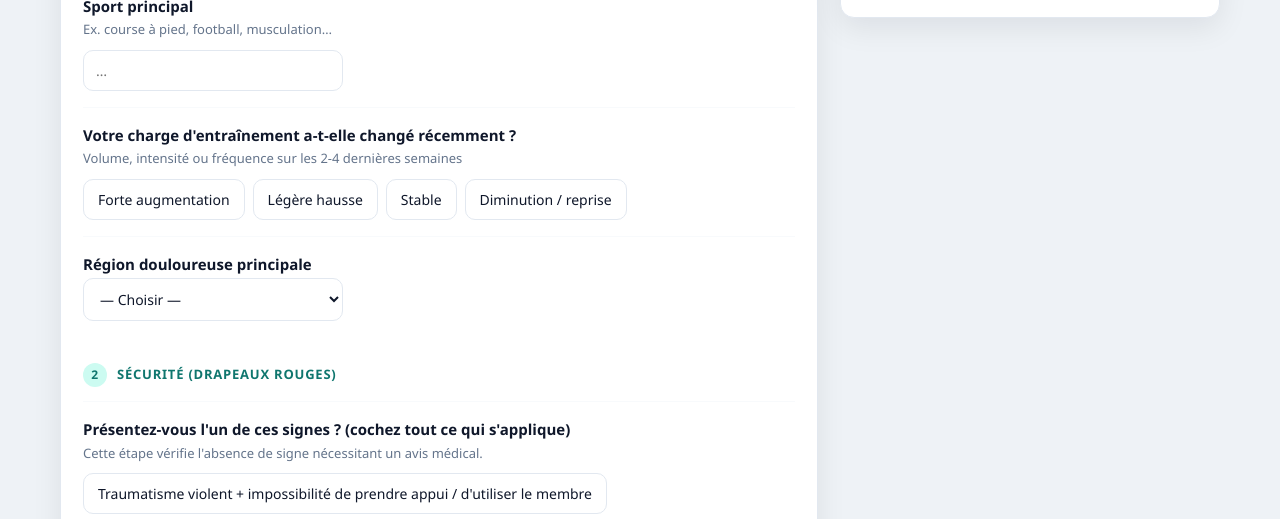
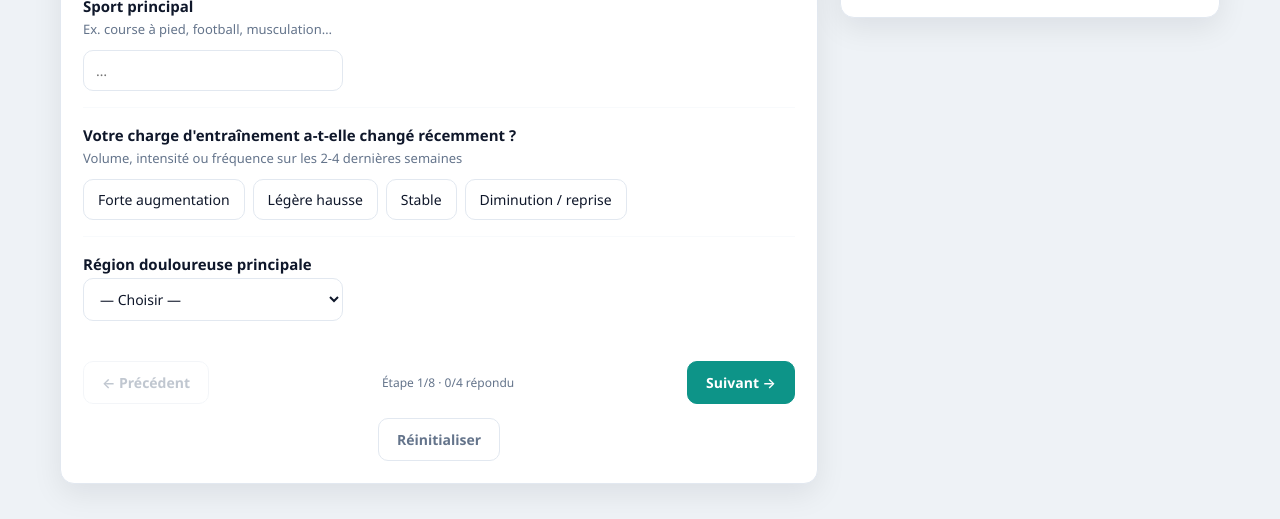
Before and after one commit to nahte33/physio, a plain HTML site: page index.html in a window 1280 px wide. Shown: the part 418-937 px from the top of the page. Drawn offline with Linux system fonts and the light colour scheme.

Commit message:
famille de question une à une

```diff
--- a/index.html
+++ b/index.html
@@ -83,6 +83,9 @@
   button{font-family:inherit;font-size:14px;font-weight:600;border-radius:10px;border:1.5px solid transparent;padding:11px 18px;cursor:pointer;transition:.15s}
   .btn-ghost{background:#fff;border-color:var(--border);color:var(--muted)}
   .btn-ghost:hover{border-color:var(--muted)}
+  .btn-primary{background:var(--primary);border-color:var(--primary);color:#fff}
+  .btn-primary:hover{background:var(--primary-dark);border-color:var(--primary-dark)}
+  button:disabled{opacity:.4;cursor:not-allowed}
 
   /* ---- panneau pronostic ---- */
   .panel{position:sticky;top:16px;padding:20px}
@@ -145,8 +148,12 @@
       <div class="progress-bar"><i id="progress"></i></div>
       <form id="form" autocomplete="off"></form>
       <div class="actions">
+        <button type="button" class="btn-ghost" id="prev">← Précédent</button>
+        <span style="font-size:12px;color:var(--muted);align-self:center" id="answeredCount"></span>
+        <button type="button" class="btn-primary" id="next">Suivant →</button>
+      </div>
+      <div style="display:flex;justify-content:center;margin-top:14px">
         <button type="button" class="btn-ghost" id="reset">Réinitialiser</button>
-        <span style="font-size:12px;color:var(--muted);align-self:center" id="answeredCount"></span>
       </div>
     </div>
 
@@ -286,6 +293,7 @@ const QUESTIONS = [
    ========================================================================= */
 const STORAGE_KEY = "physio_bilan_v1";
 let state = loadState();
+let stepIndex = 0;   // étape (famille de questions) affichée
 
 function loadState(){
   try{ return JSON.parse(localStorage.getItem(STORAGE_KEY)) || {}; }catch(e){ return {}; }
@@ -301,17 +309,24 @@ function visibleQuestions(){
   return QUESTIONS.filter(q => !q.show || q.show(state));
 }
 
+/* familles (sections) actuellement visibles, dans l'ordre, sans doublon */
+function orderedSections(){
+  const secs = [];
+  visibleQuestions().forEach(q=>{ if(!secs.includes(q.section)) secs.push(q.section); });
+  return secs;
+}
+
 function render(){
-  const qs = visibleQuestions();
-  let html = "";
-  let lastSection = null;
-  let sectionNum = 0;
-  qs.forEach(q=>{
-    if(q.section !== lastSection){
-      sectionNum++;
-      lastSection = q.section;
-      html += `<div class="section-title"><span class="num">${sectionNum}</span>${q.section}</div>`;
-    }
+  const sections = orderedSections();
+  // garder l'étape dans les bornes (les questions adaptatives peuvent ajouter/retirer des familles)
+  if(stepIndex >= sections.length) stepIndex = sections.length - 1;
+  if(stepIndex < 0) stepIndex = 0;
+
+  const currentSection = sections[stepIndex];
+  const sectionQs = visibleQuestions().filter(q=>q.section===currentSection);
+
+  let html = `<div class="section-title"><span class="num">${stepIndex+1}</span>${currentSection}</div>`;
+  sectionQs.forEach(q=>{
     html += `<div class="q" data-id="${q.id}">
       <div class="label">${q.label}</div>
       ${q.help?`<div class="help">${q.help}</div>`:""}
@@ -319,8 +334,28 @@ function render(){
     </div>`;
   });
   form.innerHTML = html;
-  updateProgress(qs);
+  renderNav(sections);
+  updateProgress();
   compute();
+}
+
+/* état des boutons Précédent / Suivant */
+function renderNav(sections){
+  const prev = document.getElementById('prev');
+  const next = document.getElementById('next');
+  const last = stepIndex === sections.length - 1;
+  prev.disabled = stepIndex === 0;
+  next.disabled = last;
+  next.textContent = last ? 'Terminé ✓' : 'Suivant →';
+}
+
+function goStep(delta){
+  const sections = orderedSections();
+  const t = stepIndex + delta;
+  if(t < 0 || t > sections.length - 1) return;
+  stepIndex = t;
+  render();
+  window.scrollTo({top:0, behavior:'smooth'});
 }
 
 function renderInput(q){
@@ -374,19 +409,23 @@ form.addEventListener('change', e=>{
     state[id]= el.type==='number' ? (el.value===''?undefined:Number(el.value)) : el.value;
   }
   saveState();
-  // certaines réponses ouvrent/ferment des questions -> re-render
+  // certaines réponses ouvrent/ferment des questions -> re-render de l'étape
   if(['radiation','painType','onset','trigger'].includes(id)) render();
-  else { updateProgress(visibleQuestions()); compute(); }
+  else { updateProgress(); compute(); }
 });
 
-function updateProgress(qs){
-  const total = qs.length;
+function updateProgress(){
+  const sections = orderedSections();
+  const total = sections.length || 1;
+  document.getElementById('progress').style.width = ((stepIndex+1)/total*100)+'%';
+
+  const qs = visibleQuestions().filter(q=>q.section===sections[stepIndex]);
   const done = qs.filter(q=>{
     const v=state[q.id];
     return Array.isArray(v)?v.length>0:(v!==undefined&&v!=='');
   }).length;
-  document.getElementById('progress').style.width = (total?done/total*100:0)+'%';
-  document.getElementById('answeredCount').textContent = `${done} / ${total} questions`;
+  document.getElementById('answeredCount').textContent =
+    `Étape ${stepIndex+1}/${total} · ${done}/${qs.length} répondu`;
 }
 
 /* =========================================================================
@@ -621,9 +660,11 @@ function buildAdvice(rf, hyps, irr, topMech){
    ========================================================================= */
 document.getElementById('reset').addEventListener('click', ()=>{
   if(confirm("Effacer toutes les réponses ?")){
-    state={}; saveState(); render();
+    state={}; stepIndex=0; saveState(); render();
   }
 });
+document.getElementById('prev').addEventListener('click', ()=>goStep(-1));
+document.getElementById('next').addEventListener('click', ()=>goStep(1));
 
 render();
 </script>
```
